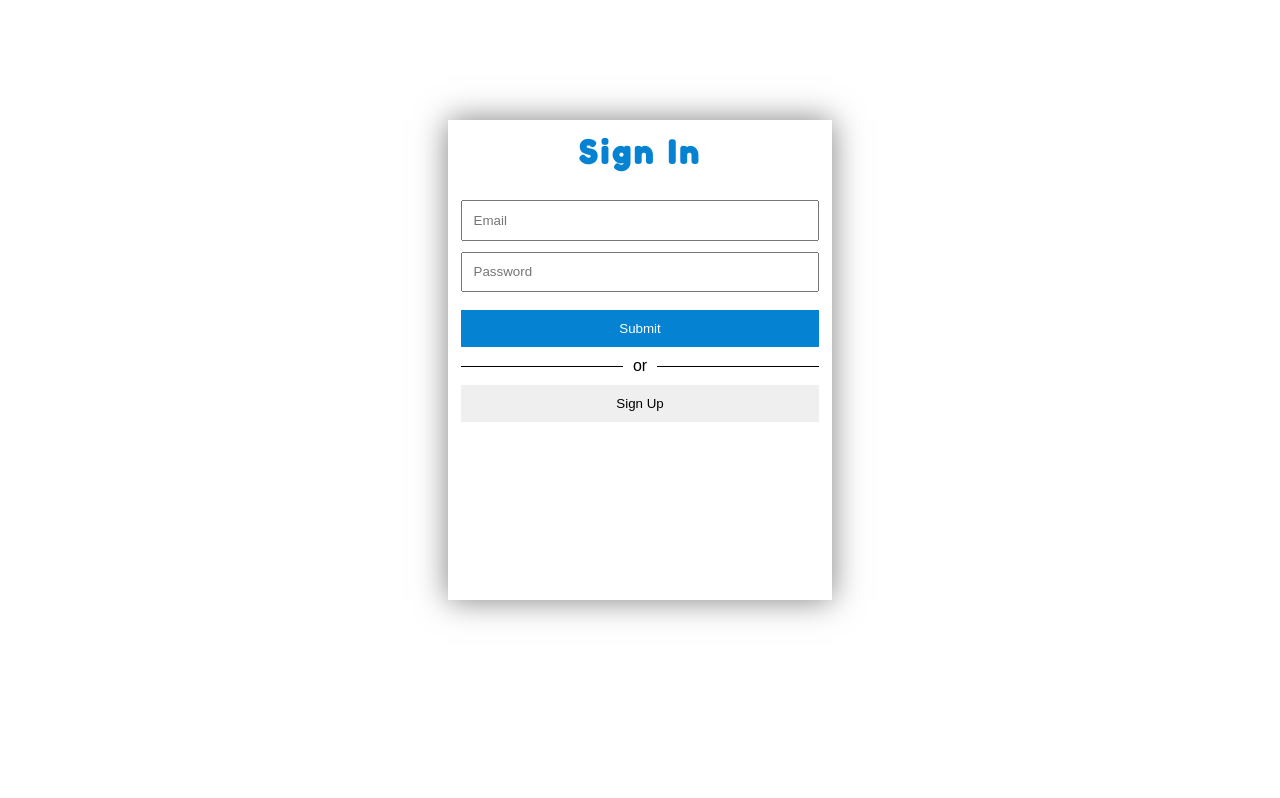
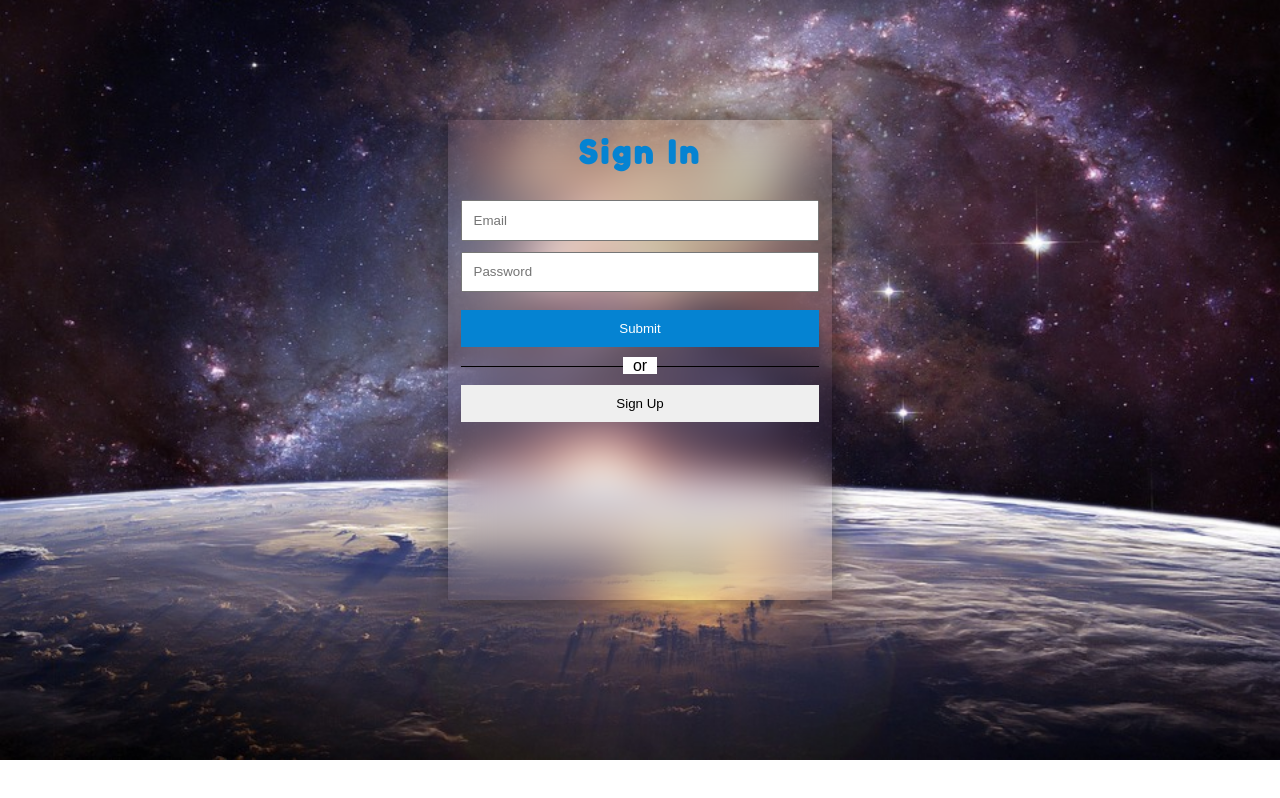
Before and after one commit to Ankurnegigithub/TimeTableCreator.github.io, a plain HTML site: page Index.html in a window 1280 px wide. Drawn offline with Linux system fonts and the light colour scheme.

Commit message:
Update TimeTableLogin.css

```diff
--- a/TimeTableLogin.css
+++ b/TimeTableLogin.css
@@ -9,7 +9,7 @@
 
 body {
   background-color: #0583D2;
-  background: url(../Images/BackLogin.jpg) no-repeat;
+  background: url(BackLogin.jpg) no-repeat;
   background-size: cover;
   background-position: center;
 }
```
